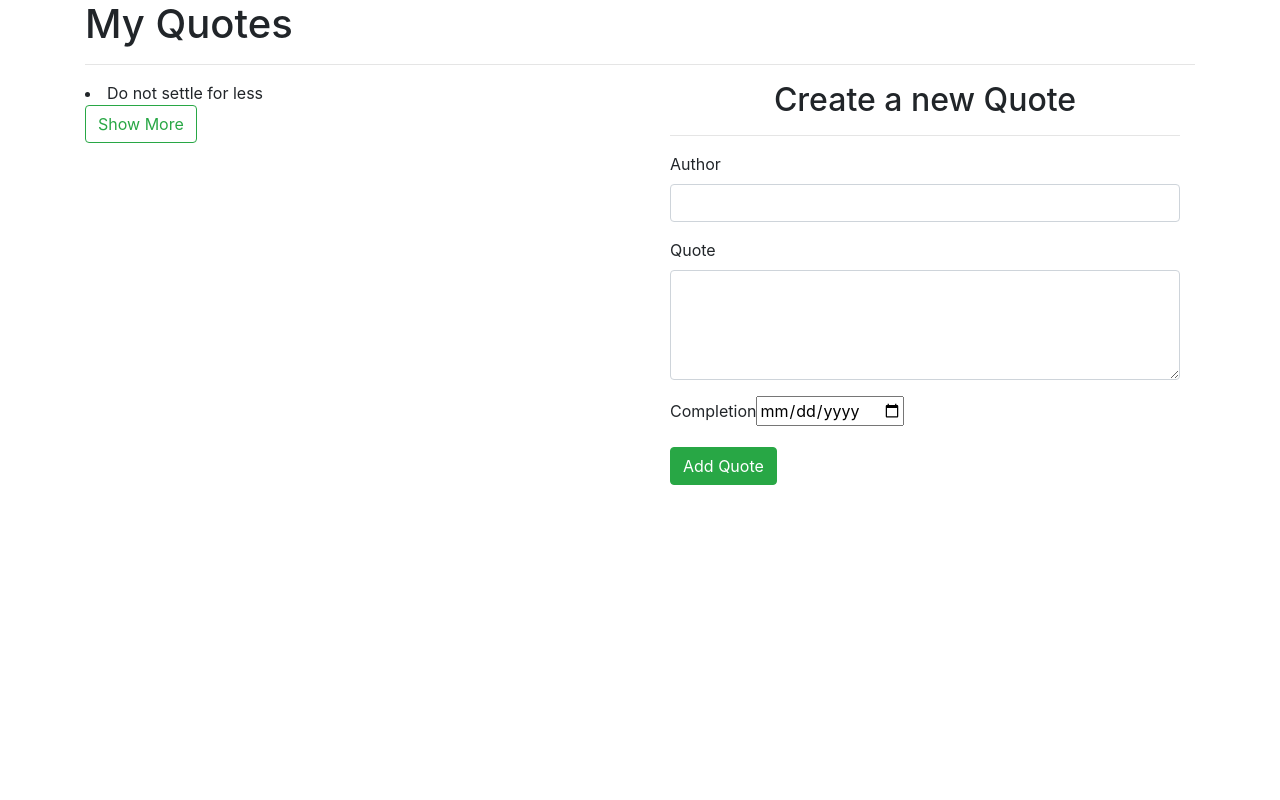
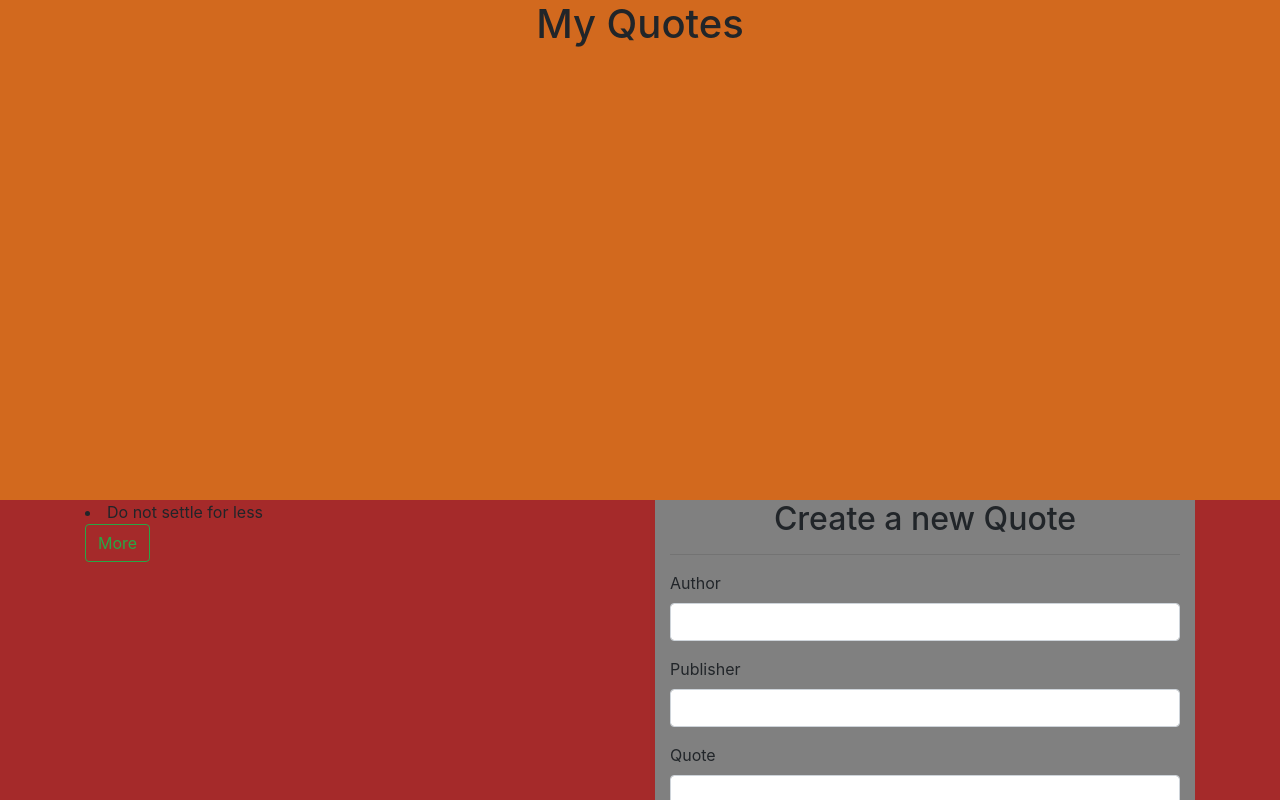
Before and after one commit to Benitha250/angularQuote, an Angular app: page / in a window 1280 px wide. Shown: the top 800 px of the page. Built offline with nearby package versions, Linux system fonts and the light colour scheme.

Commit message:
add styling to the project

```diff
--- a/src/app/date-count.pipe.ts
+++ b/src/app/date-count.pipe.ts
@@ -1,12 +1,19 @@
 import { Pipe, PipeTransform } from '@angular/core';
-
 @Pipe({
   name: 'dateCount'
 })
 export class DateCountPipe implements PipeTransform {
-
-  transform(value: unknown, ...args: unknown[]): unknown {
-    return null;
+  transform(value: any): number {
+    let today:Date = new Date();
+    let todayWithNoTime:any = new Date(today.getFullYear(), today.getMonth(), today.getDate())
+    var dateDifference = Math.abs(value - todayWithNoTime) //returns value in miliseconds
+    const secondsInDay = 86400;
+    var dateDifferenceSeconds = dateDifference*0.001; //converts miliseconds to seconds
+    var dateCounter = Math.round(dateDifferenceSeconds/secondsInDay);
+    if (dateCounter >= 1 && todayWithNoTime > value){
+      return dateCounter;
+    }else{
+      return 0;
+    }
   }
-
 }
--- a/src/app/quote-details/quote-details.component.css
+++ b/src/app/quote-details/quote-details.component.css
@@ -0,0 +1,3 @@
+div{
+    background-color: green;
+}
--- a/src/app/quote-details/quote-details.component.html
+++ b/src/app/quote-details/quote-details.component.html
@@ -1,6 +1,8 @@
-<p>Author: {{quote.author}}</p>
-<p>Published by: {{quote.publisher}}</p>
-<p> published on {{quote.completeDate|dateCount}} days ago </p>
-<button (click)='upvote()'class="btn btn-outline-warning">{{quote.upvote}} Upvote</button>
-<button (click)='downvote()'class="btn btn-outline-info">{{quote.downvote}} Downvote</button>
-<button (click)= 'quoteDelete(true)'>Delete</button>
+<div>
+    <p>Author: {{quote.author}}</p>
+    <p>Published by: {{quote.publisher}}</p>
+    <p>published on {{quote.completeDate|dateCount}} days ago.</p>
+    <button (click)='upvote()'class="btn btn-outline-warning">{{quote.upvote}} Upvote</button>
+    <button (click)='downvote()'class="btn btn-outline-info">{{quote.downvote}} Downvote</button>
+    <button (click)= 'quoteDelete(true)'>Delete</button>
+</div>
--- a/src/app/quote-form/quote-form.component.css
+++ b/src/app/quote-form/quote-form.component.css
@@ -0,0 +1,3 @@
+.container-fluid{
+    background-color:grey;
+}
--- a/src/app/quote-form/quote-form.component.html
+++ b/src/app/quote-form/quote-form.component.html
@@ -9,6 +9,13 @@
             <p>Author is required</p>
           </div>
       </div>
+      <div class="form-group">
+        <label for="publisher">Publisher</label>
+        <input type="text" class="form-control" id="author" [(ngModel)]="newQuote.publisher" name="publisher" #publisher='ngModel' required>
+        <div [hidden]="publisher.valid || publisher.pristine" class="alert alert-danger">
+          <p>Publisher is required</p>
+        </div>
+    </div>
       <div class="form-group">
           <label for="quote">Quote</label>
           <textarea class="form-control" id="quote" rows="4" [(ngModel)]="newQuote.quote" name="quote" #quote="ngModel" required></textarea>
--- a/src/app/quote/quote.component.css
+++ b/src/app/quote/quote.component.css
@@ -0,0 +1,7 @@
+body{
+    background-color: brown;
+}
+.container-fluid{
+    background-color: chocolate;
+    height: 500px;
+}
--- a/src/app/quote/quote.component.html
+++ b/src/app/quote/quote.component.html
@@ -1,11 +1,13 @@
+<body>
+  <div class="container-fluid">
+    <h1 class="quo text-center">My Quotes</h1>
+  </div>
   <div class="container">
-  <h1 class="quo">My Quotes</h1>
-  <hr>
     <div class="row">
       <div class="col-md-6">
         <div *ngFor='let quote of quotes;let i = index'>
           <li>{{quote.quote}}</li>
-        <button (click)='toggleDetails(i)' class="btn btn-outline-success">Show More</button>
+          <button (click)='toggleDetails(i)' class="btn btn-outline-success"> More</button>
           <app-quote-details *ngIf='quote.showDescription' [quote]='quote' (isComplete)='deleteQuote($event,i)'>
           </app-quote-details>
         </div>
@@ -15,3 +17,4 @@
       </div>
     </div>
   </div>
+</body>
```
Also changed, not shown: src/assets/background.jpeg (added). Lines whose indentation alone changed are shown as unchanged.
